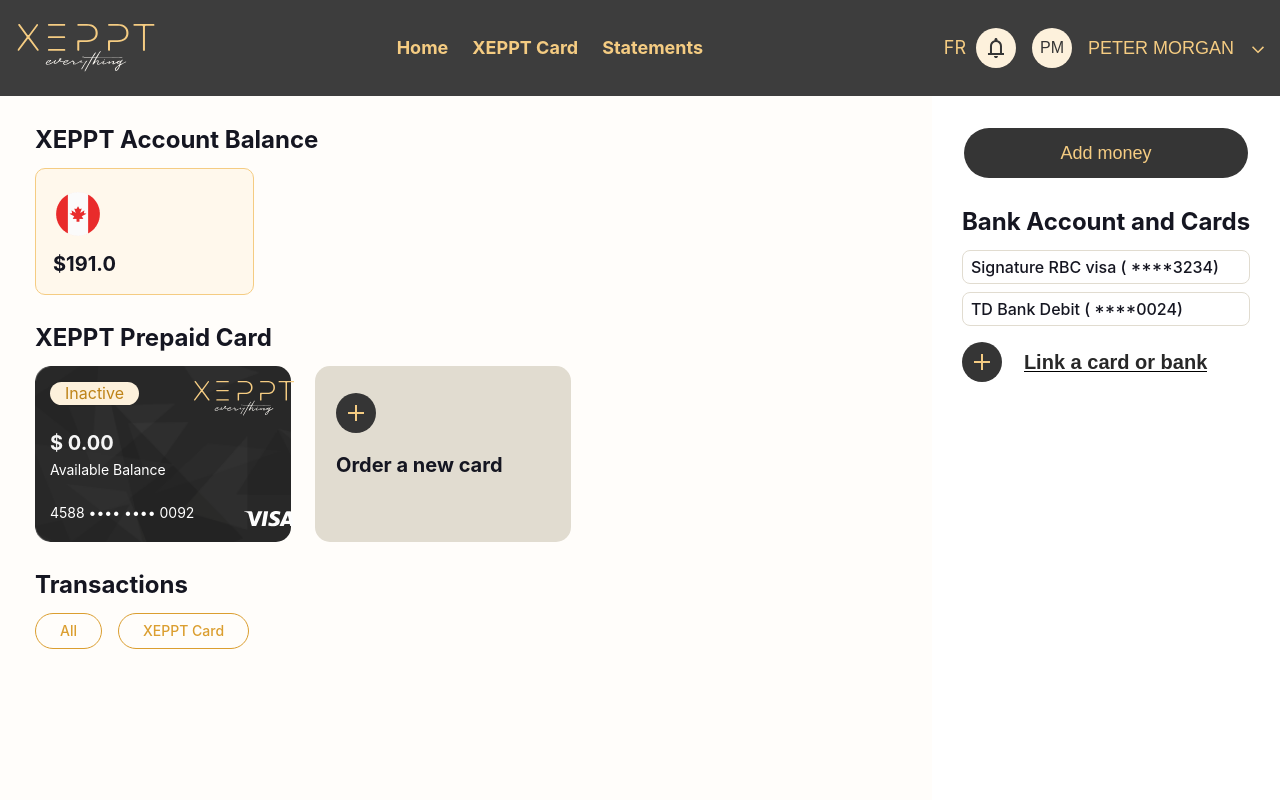
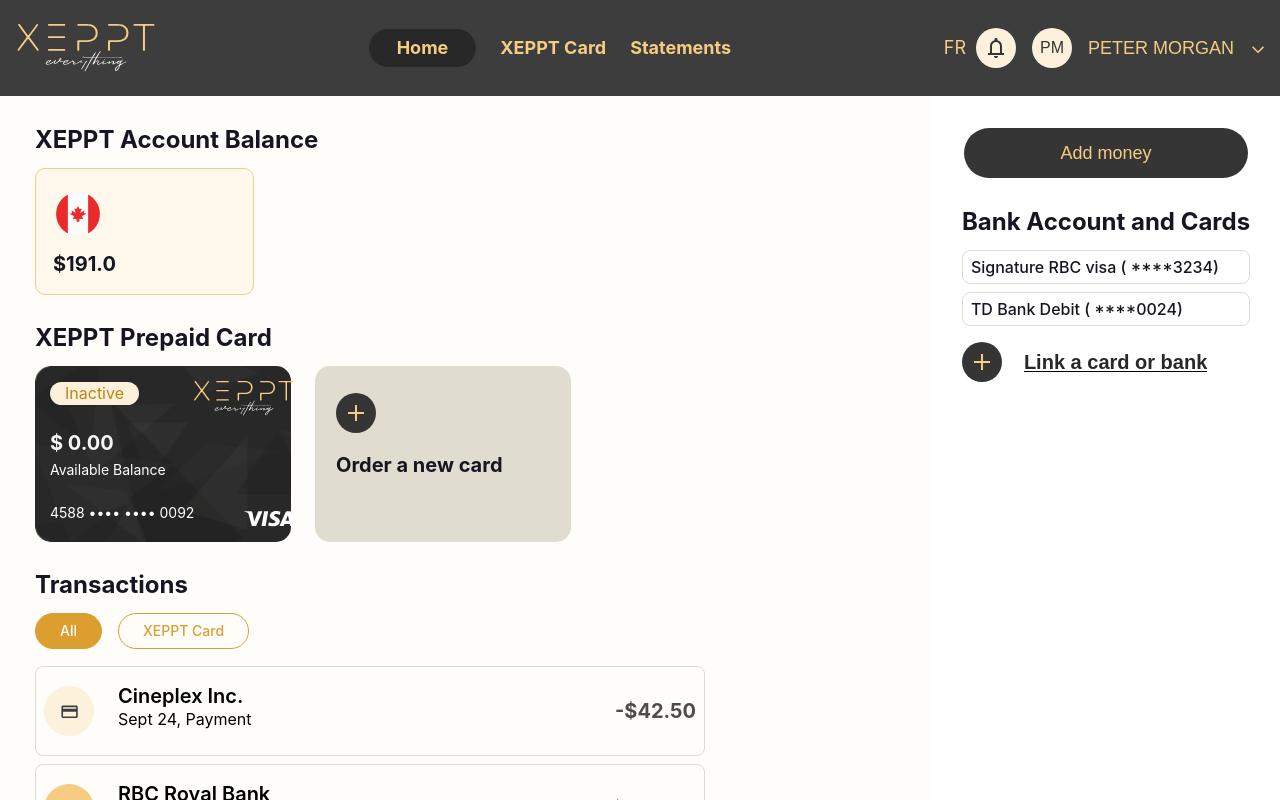
Before and after one commit to Aleksey2892/XEPPT, a React (Create React App) app: page / in a window 1280 px wide. Built offline with nearby package versions, Linux system fonts and the light colour scheme.

Commit message:
fix default url for vercel

```diff
--- a/package.json
+++ b/package.json
@@ -1,8 +1,7 @@
 {
-  "name": "XEPPT_template",
+  "name": "XEPPT",
   "version": "0.1.0",
   "private": true,
-  "homepage": "/home",
   "dependencies": {
     "@testing-library/jest-dom": "^5.17.0",
     "@testing-library/react": "^13.4.0",
--- a/src/App.tsx
+++ b/src/App.tsx
@@ -11,8 +11,8 @@
       <Header />
 
       <Routes>
-        <Route path={"/home"} element={<Home />}>
-          <Route path={"/home"} element={<TransactionList />} />
+        <Route path={"/"} element={<Home />}>
+          <Route path={"/"} element={<TransactionList />} />
           <Route path={"/home/card"} element={<TransactionList />} />
         </Route>
         <Route path={"/card"} element={<AnotherPage />} />
--- a/src/components/Header/Header.tsx
+++ b/src/components/Header/Header.tsx
@@ -16,7 +16,7 @@
         <Menu />
       </button>
 
-      <Link className={"logo-container"} to={"/home"}>
+      <Link className={"logo-container"} to={"/"}>
         <Logo />
       </Link>
 
@@ -26,7 +26,7 @@
             className={({ isActive, isPending }) =>
               isPending ? "pending" : isActive ? "active" : "static"
             }
-            to={"/home"}
+            to={"/"}
           >
             Home
           </NavLink>
--- a/src/components/Transactions/TransactionList/TransactionList.tsx
+++ b/src/components/Transactions/TransactionList/TransactionList.tsx
@@ -49,7 +49,7 @@
 export function TransactionList() {
   const [data, setData] = useState<TransactionDataType[]>([]);
   const loc = useLocation();
-  const tabAll = loc.pathname === "/home";
+  const tabAll = loc.pathname === "/";
 
   useEffect(() => {
     setTimeout(() => setData(transactionDataExampleArr), 1000);
--- a/src/components/Transactions/Transactions.tsx
+++ b/src/components/Transactions/Transactions.tsx
@@ -13,7 +13,7 @@
         <div className={"container"}>
           <NavLink
             end
-            to={"/home"}
+            to={"/"}
             className={({ isActive, isPending }) =>
               isPending ? "pending" : isActive ? "active" : "static"
             }
```
